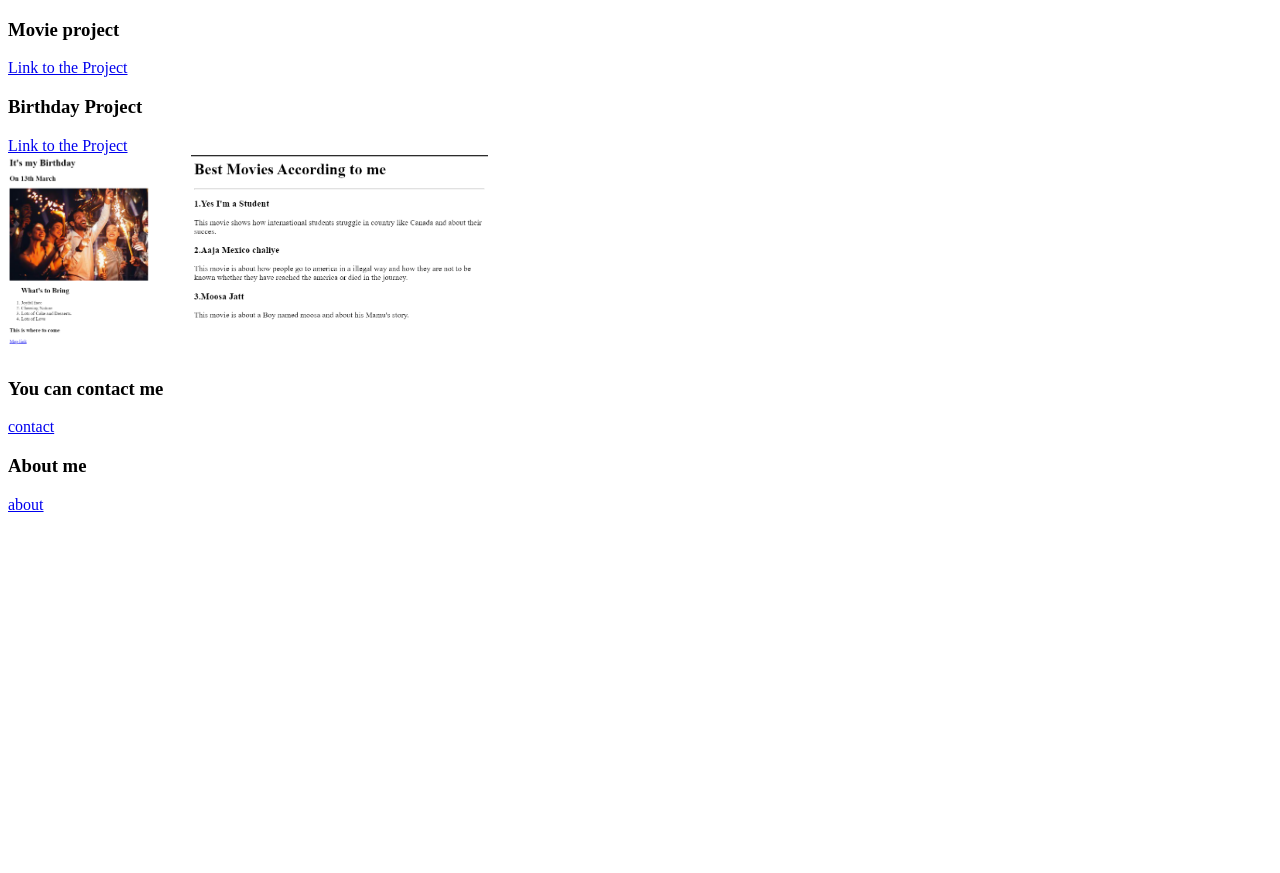
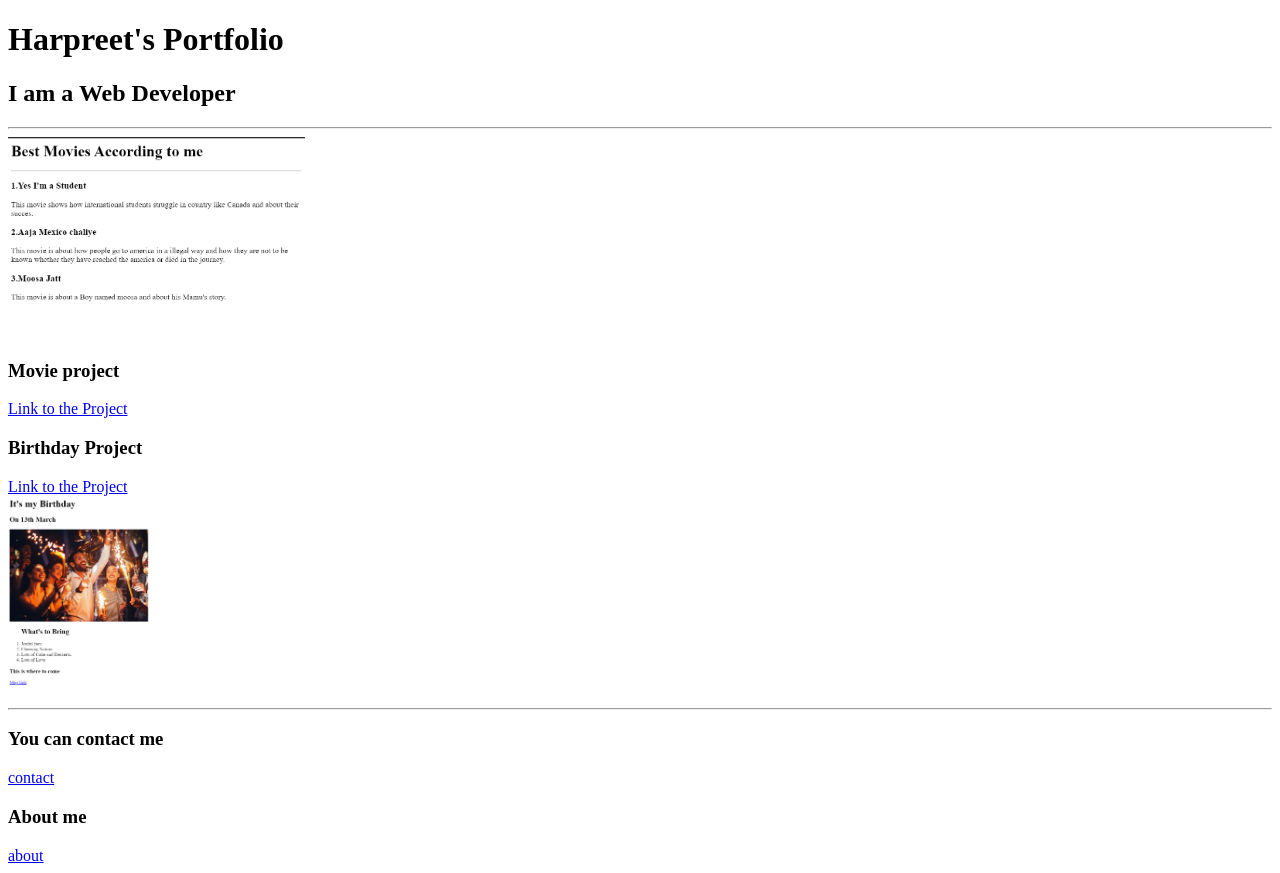
Before and after one commit to helloutofit13/Portfolio, a plain HTML site: page index.html in a window 1280 px wide. Before the commit the page ends 800 px from the top, so only its background shows below. Drawn offline with Linux system fonts and the light colour scheme.

Commit message:
Update index.html

```diff
--- a/index.html
+++ b/index.html
@@ -11,12 +11,21 @@
 </body>
 </html>
 
+<h1>Harpreet's Portfolio</h1>
+
+<h2>I am a Web Developer</h2>
+<hr/>
+
+<img src="./assets/images/movie-ranking2.png"height=200 />
 <!-- TODO 2: Add Your previous projects' HTML into the public folder -->
 <h3>Movie project</h3>
 <a href="./public/movie-ranking.html">Link to  the Project</a>
 
+
+
 <h3>Birthday Project</h3>
 <a href="./public/birthday-invite.html">Link to the Project</a><br/>
+<img src="./assets/images/birthdaY-INVITE2.png" height=200 />
 <!-- TODO 3: Take screenshots of your project previews and add the images to the images folder -->
 
 <!-- TODO 4: Add titles/subtitles etc. -->
@@ -26,9 +35,9 @@
 <!-- TODO 6: Add images to show the project previews
 HINT for TODO 6: You can use the height attribute set to 200 to make the image smaller:
 https://developer.mozilla.org/en-US/docs/Web/HTML/Element/img#attr-height -->
-<img src="./assets/images/birthdaY-INVITE2.png" height=200 />
-<img src="./assets/images/movie-ranking2.png"height=200 />
+
 <!-- TODO 7: Add the Contact Me and About Me page links -->
+<hr/>
 <h3>You can contact me </h3>
 <a href="./public/contact.html">contact</a>
 
```
